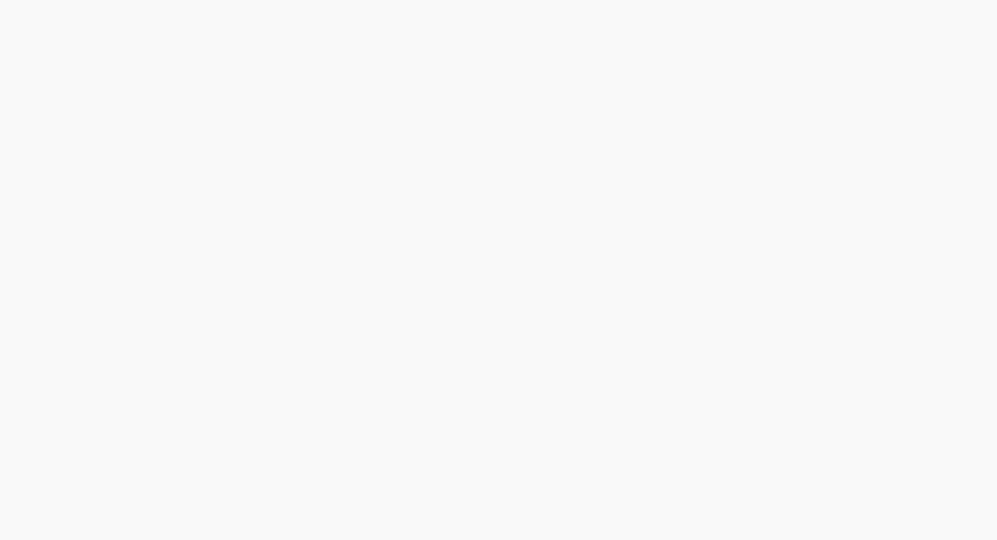
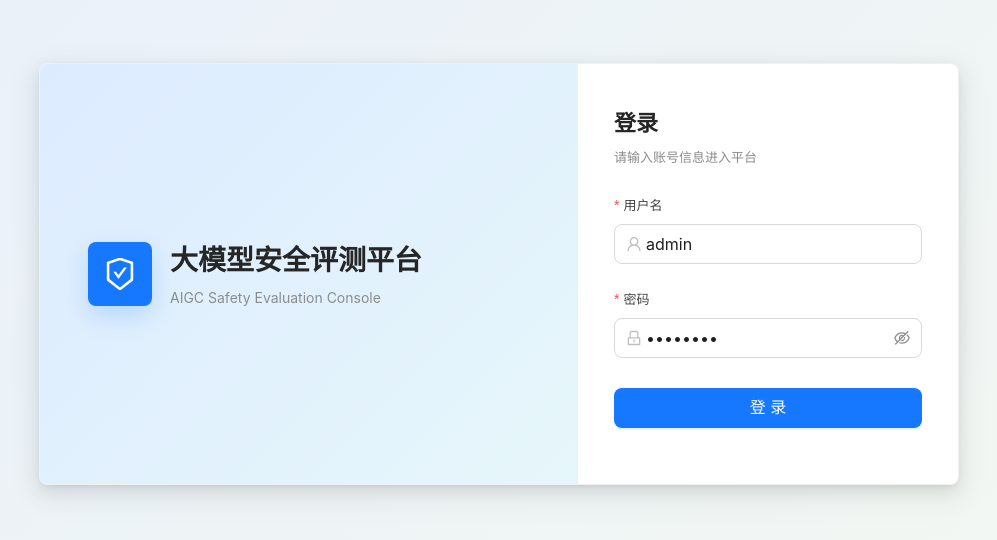
Before and after one commit to k960128/aigc-evaluate, a Vue app in the folder front/: page /login in a window 1280 px wide. Before the commit this address had no page. Shown: the part 126-666 px from the top of the page, without its empty margins (141-1138 px from the left). Built offline with nearby package versions, Linux system fonts and the light colour scheme; the HTML template or start-up script is replaced by a standard one.

Commit message:
feat:front登录页面

```diff
--- a/front/src/router/index.ts
+++ b/front/src/router/index.ts
@@ -1,9 +1,16 @@
 import { createRouter, createWebHistory } from 'vue-router'
 import Layout from '../views/Layout.vue'
+
+const MOCK_AUTH_KEY = 'mock-authenticated'
 
 const router = createRouter({
   history: createWebHistory(import.meta.env.BASE_URL),
   routes: [
+    {
+      path: '/login',
+      name: 'Login',
+      component: () => import('../views/Login.vue'),
+    },
     {
       path: '/',
       component: Layout,
@@ -79,4 +86,18 @@ const router = createRouter({
   ],
 })
 
+router.beforeEach((to) => {
+  const isAuthenticated = localStorage.getItem(MOCK_AUTH_KEY) === 'true'
+
+  if (to.path === '/login') {
+    return isAuthenticated ? '/home' : true
+  }
+
+  if (!isAuthenticated) {
+    return '/login'
+  }
+
+  return true
+})
+
 export default router
--- a/front/src/views/Layout.vue
+++ b/front/src/views/Layout.vue
@@ -23,6 +23,8 @@ import {
 import { computed, ref, watch } from 'vue'
 import { useRoute, useRouter } from 'vue-router'
 import { useAppStore } from '../stores/app'
+
+const MOCK_AUTH_KEY = 'mock-authenticated'
 
 const router = useRouter()
 const route = useRoute()
@@ -60,6 +62,15 @@ function toggleSidebar() {
 function handleMenuClick({ key }: { key: string | number }) {
   router.push(String(key))
 }
+
+function handleUserMenuClick({ key }: { key: string | number }) {
+  if (key !== 'logout') {
+    return
+  }
+
+  localStorage.removeItem(MOCK_AUTH_KEY)
+  router.push('/login')
+}
 </script>
 
 <template>
@@ -94,7 +105,7 @@ function handleMenuClick({ key }: { key: string | number }) {
             <DownOutlined class="user-arrow" />
           </div>
           <template #overlay>
-            <a-menu>
+            <a-menu @click="handleUserMenuClick">
               <a-menu-item key="profile">
                 <UserOutlined />
                 <span style="margin-left: 8px">个人设置</span>
--- /dev/null
+++ b/front/src/views/Login.vue
@@ -0,0 +1,245 @@
+<script setup lang="ts">
+import { LockOutlined, SafetyCertificateOutlined, UserOutlined } from '@ant-design/icons-vue'
+import { message } from 'ant-design-vue'
+import type { Rule } from 'ant-design-vue/es/form'
+import { reactive, shallowRef } from 'vue'
+import { useRouter } from 'vue-router'
+
+const MOCK_AUTH_KEY = 'mock-authenticated'
+
+const router = useRouter()
+const loading = shallowRef(false)
+const formState = reactive({
+  username: 'admin',
+  password: 'admin123',
+})
+
+const rules: Record<string, Rule[]> = {
+  username: [{ required: true, message: '请输入用户名', trigger: 'blur' }],
+  password: [{ required: true, message: '请输入密码', trigger: 'blur' }],
+}
+
+async function handleLogin() {
+  loading.value = true
+
+  try {
+    localStorage.setItem(MOCK_AUTH_KEY, 'true')
+    message.success('登录成功')
+    await router.push('/home')
+  }
+  finally {
+    loading.value = false
+  }
+}
+</script>
+
+<template>
+  <div class="login-page">
+    <div class="login-shell">
+      <div class="brand-panel">
+        <div class="brand-mark">
+          <SafetyCertificateOutlined />
+        </div>
+        <div class="brand-copy">
+          <h1 class="brand-title">
+            大模型安全评测平台
+          </h1>
+          <p class="brand-subtitle">
+            AIGC Safety Evaluation Console
+          </p>
+        </div>
+      </div>
+
+      <div class="login-panel">
+        <div class="login-header">
+          <h2 class="login-title">
+            登录
+          </h2>
+          <span class="login-desc">请输入账号信息进入平台</span>
+        </div>
+
+        <a-form
+          :model="formState"
+          :rules="rules"
+          layout="vertical"
+          class="login-form"
+          @finish="handleLogin"
+        >
+          <a-form-item name="username" label="用户名">
+            <a-input
+              v-model:value="formState.username"
+              size="large"
+              placeholder="请输入用户名"
+              autocomplete="username"
+            >
+              <template #prefix>
+                <UserOutlined class="input-icon" />
+              </template>
+            </a-input>
+          </a-form-item>
+
+          <a-form-item name="password" label="密码">
+            <a-input-password
+              v-model:value="formState.password"
+              size="large"
+              placeholder="请输入密码"
+              autocomplete="current-password"
+            >
+              <template #prefix>
+                <LockOutlined class="input-icon" />
+              </template>
+            </a-input-password>
+          </a-form-item>
+
+          <a-button
+            type="primary"
+            size="large"
+            html-type="submit"
+            block
+            :loading="loading"
+            class="login-button"
+          >
+            登录
+          </a-button>
+        </a-form>
+      </div>
+    </div>
+  </div>
+</template>
+
+<style scoped>
+.login-page {
+  min-height: 100vh;
+  display: flex;
+  align-items: center;
+  justify-content: center;
+  padding: 32px;
+  background:
+    linear-gradient(135deg, rgba(22, 119, 255, 0.08), rgba(82, 196, 26, 0.04)),
+    var(--gray-50);
+}
+
+.login-shell {
+  width: min(920px, 100%);
+  display: grid;
+  grid-template-columns: minmax(0, 1fr) 380px;
+  background: #fff;
+  border: 1px solid var(--gray-200);
+  border-radius: var(--radius-md);
+  box-shadow: var(--shadow-md);
+  overflow: hidden;
+}
+
+.brand-panel {
+  min-height: 420px;
+  display: flex;
+  align-items: center;
+  gap: 18px;
+  padding: 48px;
+  background:
+    linear-gradient(135deg, rgba(22, 119, 255, 0.12), rgba(19, 194, 194, 0.08)),
+    #f8fbff;
+  border-right: 1px solid var(--gray-200);
+}
+
+.brand-mark {
+  width: 64px;
+  height: 64px;
+  display: flex;
+  align-items: center;
+  justify-content: center;
+  flex-shrink: 0;
+  border-radius: var(--radius-md);
+  background: var(--primary-blue);
+  color: #fff;
+  font-size: 32px;
+  box-shadow: 0 10px 24px rgba(22, 119, 255, 0.2);
+}
+
+.brand-copy {
+  min-width: 0;
+}
+
+.brand-title {
+  margin: 0;
+  color: var(--gray-800);
+  font-size: 28px;
+  font-weight: 700;
+  line-height: 1.3;
+}
+
+.brand-subtitle {
+  margin: 10px 0 0;
+  color: var(--gray-500);
+  font-size: 14px;
+}
+
+.login-panel {
+  padding: 44px 36px;
+}
+
+.login-header {
+  margin-bottom: 28px;
+}
+
+.login-title {
+  margin: 0;
+  color: var(--gray-800);
+  font-size: 22px;
+  font-weight: 600;
+  line-height: 1.4;
+}
+
+.login-desc {
+  display: inline-block;
+  margin-top: 8px;
+  color: var(--gray-500);
+  font-size: 13px;
+}
+
+.login-form :deep(.ant-form-item-label > label) {
+  color: var(--gray-700);
+  font-size: 13px;
+}
+
+.input-icon {
+  color: var(--gray-400);
+}
+
+.login-button {
+  margin-top: 6px;
+  border-radius: var(--radius-md);
+}
+
+@media (max-width: 768px) {
+  .login-page {
+    padding: 20px;
+  }
+
+  .login-shell {
+    grid-template-columns: 1fr;
+  }
+
+  .brand-panel {
+    min-height: auto;
+    padding: 28px;
+    border-right: 0;
+    border-bottom: 1px solid var(--gray-200);
+  }
+
+  .brand-title {
+    font-size: 22px;
+  }
+
+  .login-panel {
+    padding: 30px 24px;
+  }
+}
+
+@media (max-width: 480px) {
+  .brand-panel {
+    align-items: flex-start;
+    flex-direction: column;
+  }
+}
+</style>
```
